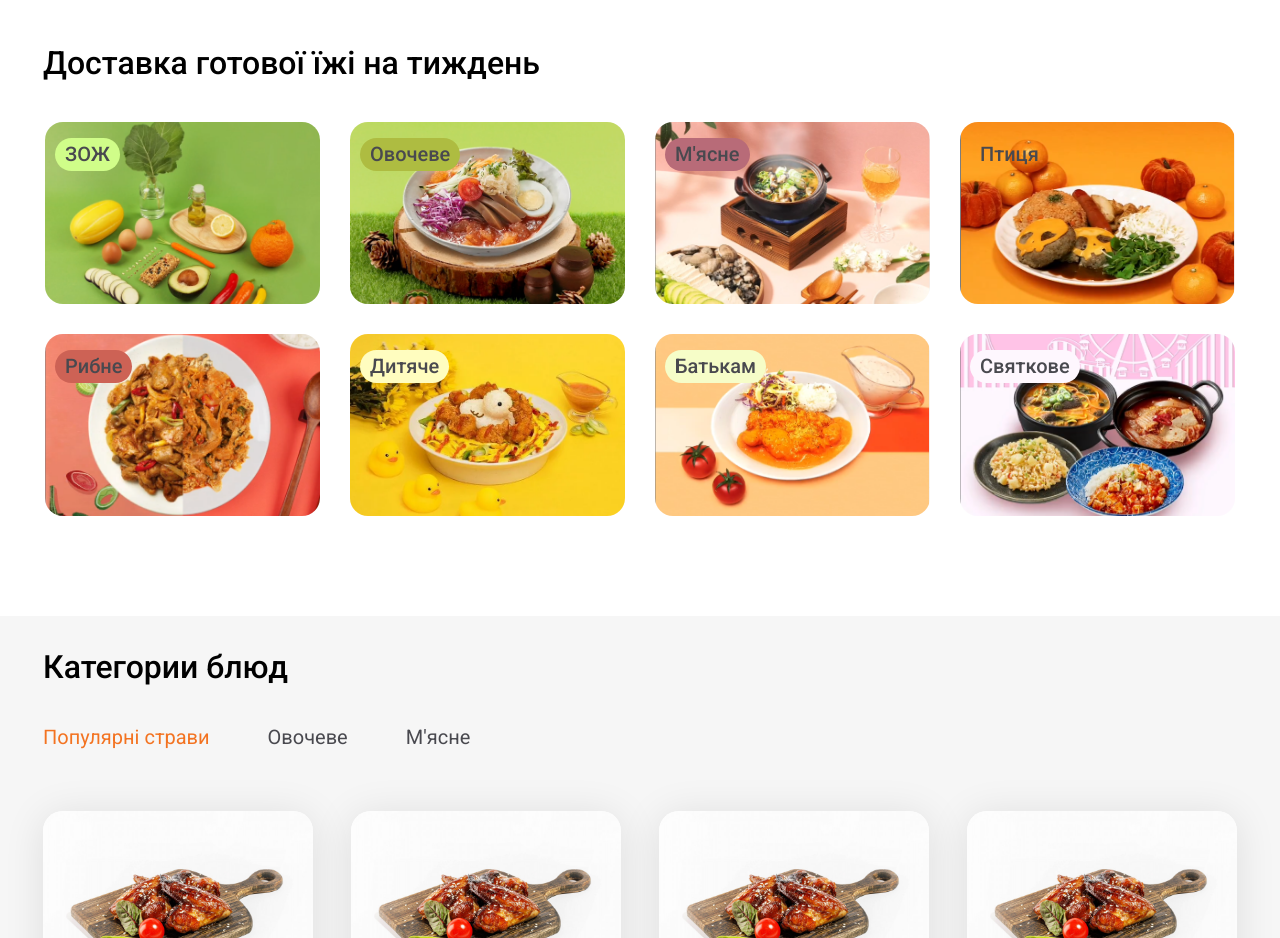
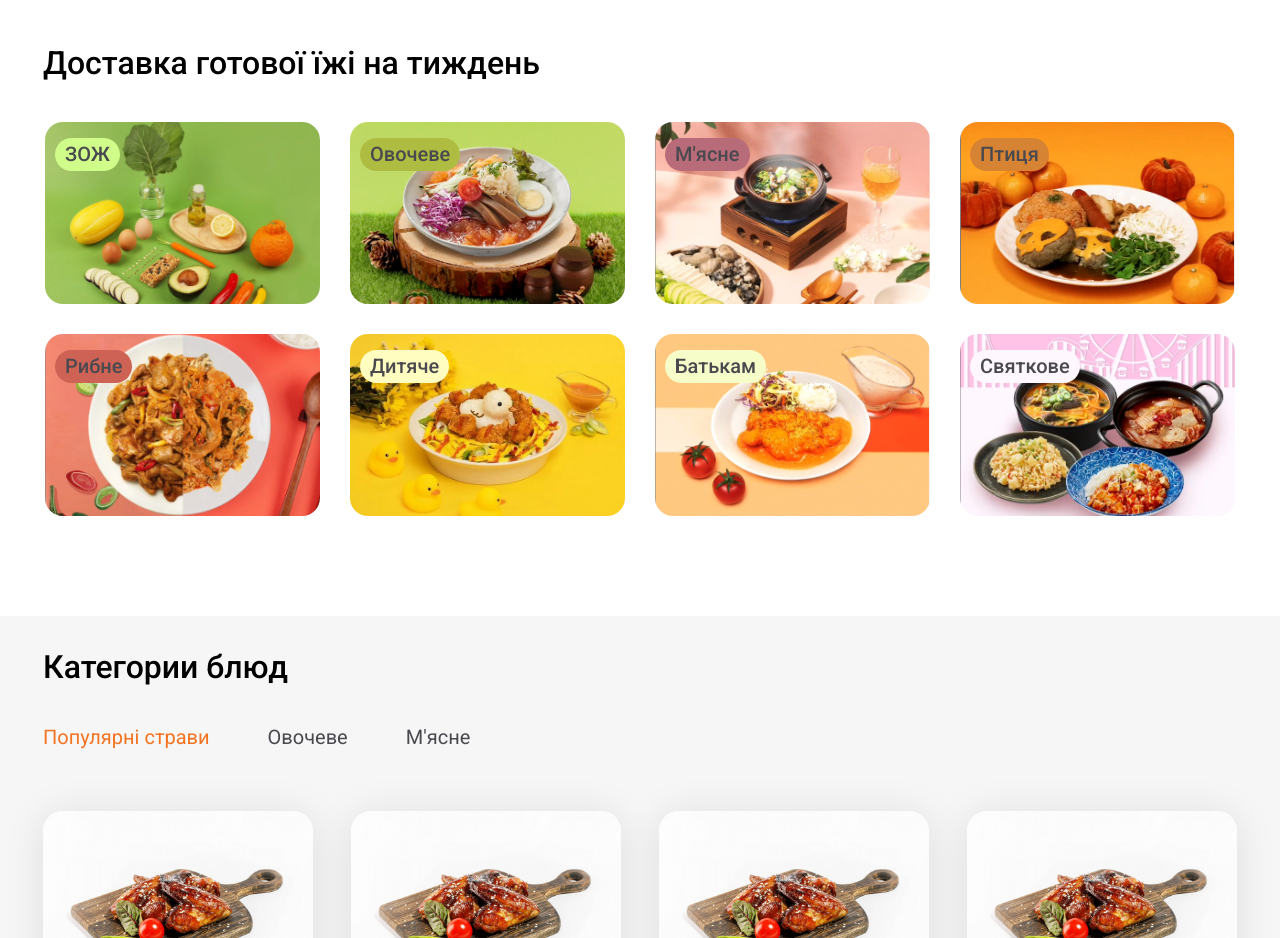
Before and after one commit to olehhlynka/index-food, a plain HTML site: page index.html in a window 1280 px wide. Shown: the part 1060-1998 px from the top of the page. Drawn offline with Linux system fonts and the light colour scheme.

Commit message:
Update style.css

```diff
--- a/css/style.css
+++ b/css/style.css
@@ -277,7 +277,7 @@ body {
 .tag-meat {
   background: #b86b78;
 }
-.tag-pultry {
+.tag-poultry {
   background: #d68334;
 }
 .tag-fish {
```
